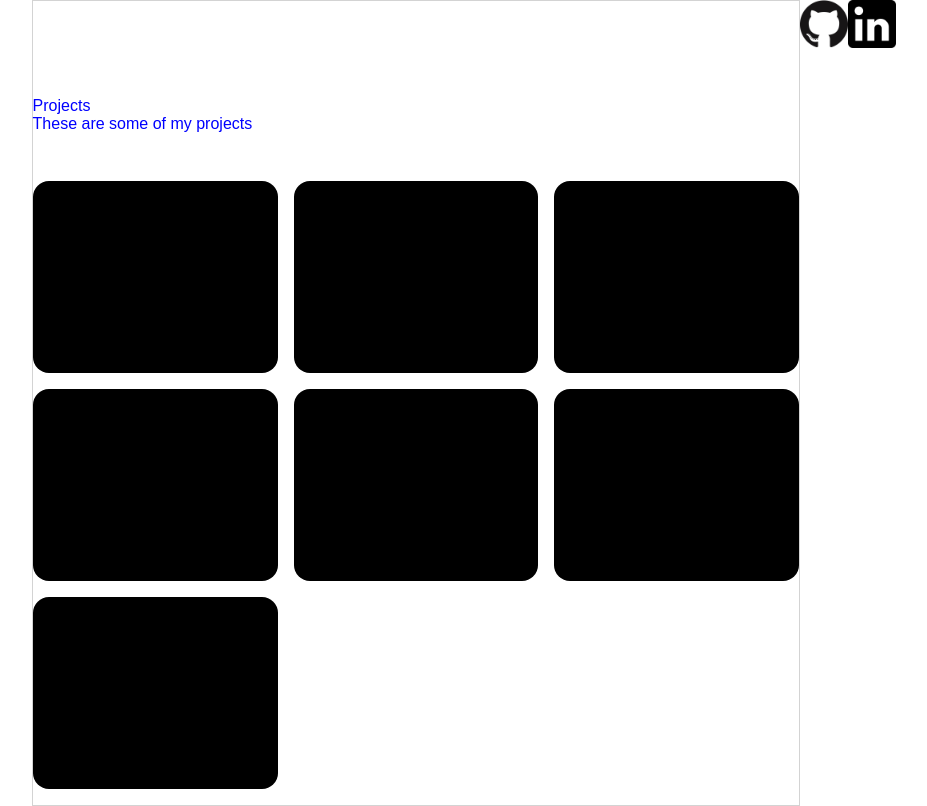
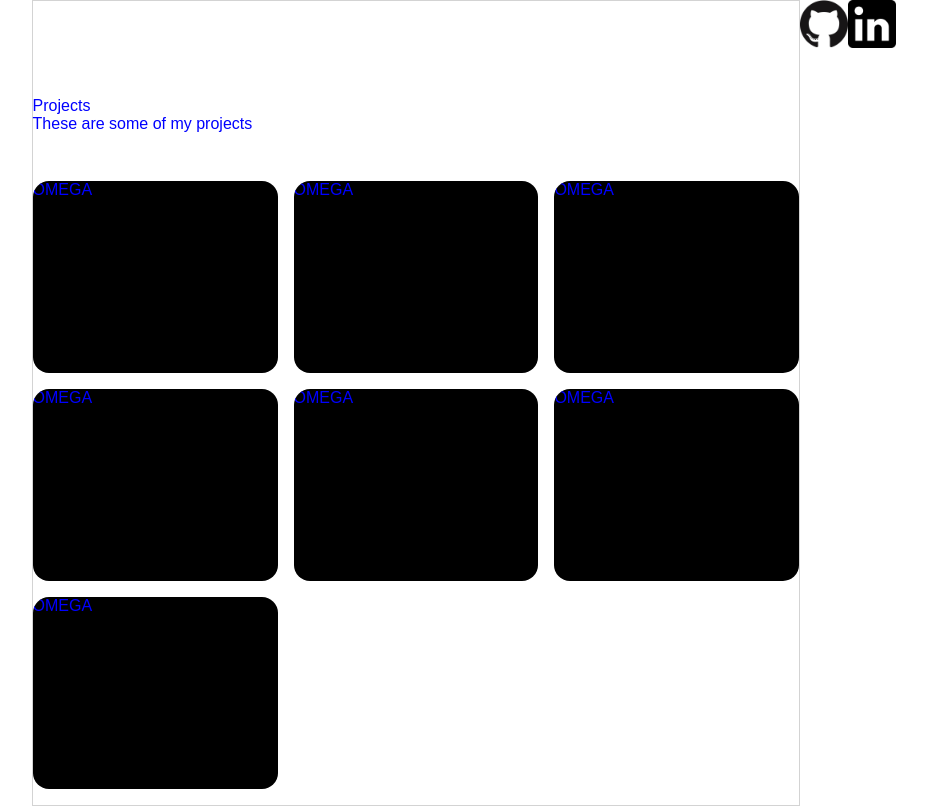
Before and after one commit to PanicP/panicp-profile, a React app: page /project in a window 1280 px wide. Shown: the whole page, without its empty margins (224-1151 px from the left). Built offline with nearby package versions, Linux system fonts and the light colour scheme.

Commit message:
wip: test swap box on hover

```diff
--- a/src/components/project/ProjectBox.scss
+++ b/src/components/project/ProjectBox.scss
@@ -1,4 +1,5 @@
 .box-container {
+  position: relative;
   width: 100%;
   min-height: 48px;
   max-height: 48px;
@@ -6,10 +7,23 @@
   border-radius: 16px;
   overflow-y: hidden;
 
-  > div {
+  > .box-motion {
+    position: absolute;
+    display: flex;
+    flex-direction: column;
     background-color: black;
+    // background-image: none;
+    // background-image: linear-gradient(180deg, black, black);
     width: 100%;
-    min-height: 100%;
-    max-height: 100%;
+    min-height: 200%;
+    max-height: 200%;
+
+    > .upper-box {
+      flex: 1;
+    }
+
+    > .lower-box {
+      flex: 1;
+    }
   }
 }
--- a/src/components/project/ProjectBox.tsx
+++ b/src/components/project/ProjectBox.tsx
@@ -11,8 +11,13 @@ interface IProjectBox {
 const ProjectBox = ({ image, title, description }: IProjectBox) => {
   return <>
     <div className="box-container">
-      <motion.div whileHover={{ backgroundColor: "red" }}>
-
+      <motion.div className="box-motion" whileHover={{ backgroundColor: 'red', bottom: 0 }}>
+        <div className="upper-box">
+          OMEGA
+        </div>
+        <div className="lower-box">
+          lul
+        </div>
       </motion.div>
     </div>
     {/* <motion.div className="box-container" whileHover={{ backgroundColor: "red" }}>
```
